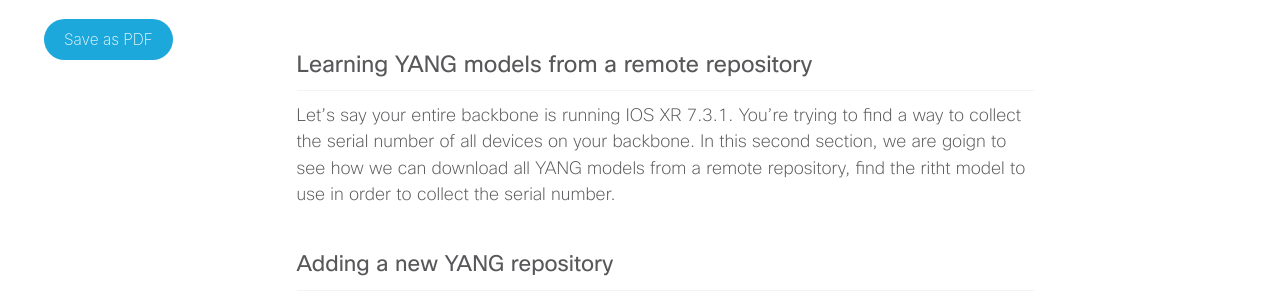
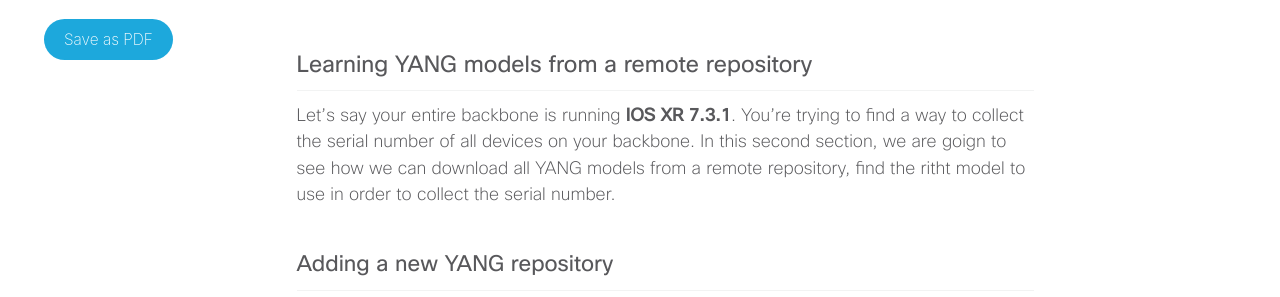
Before and after one commit to xrdocs/programmability, a Jekyll site: the page built from _tutorials/do-you-speak-yang.md, in a window 1280 px wide and 900 px high, scrolled down 937 px. Shown: the part 153-450 px from the top of the window. Built offline with Jekyll 4.4.1, drawn with Linux system fonts in a browser that asks for light colours; comment, search, counter and statistics services are not loaded.

```diff
--- a/_tutorials/do-you-speak-yang.md
+++ b/_tutorials/do-you-speak-yang.md
@@ -50,7 +50,7 @@ The **nginx** container (web server) redirects port 80 to port 8433 which is use
 
 # Learning YANG models from a remote repository
 
-Let's say your entire backbone is running IOS XR 7.3.1. You're trying to find a way to collect the serial number of all devices on your backbone. In this second section, we are goign to see how we can download all YANG models from a remote repository, find the ritht model to use in order to collect the serial number.
+Let's say your entire backbone is running **IOS XR 7.3.1**. You're trying to find a way to collect the serial number of all devices on your backbone. In this second section, we are goign to see how we can download all YANG models from a remote repository, find the ritht model to use in order to collect the serial number.
 
 ## Adding a new YANG repository
 
```
